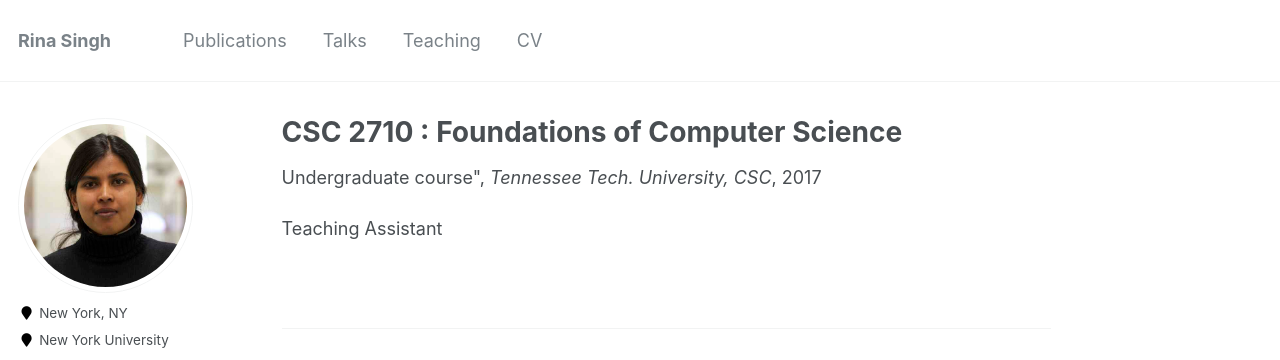
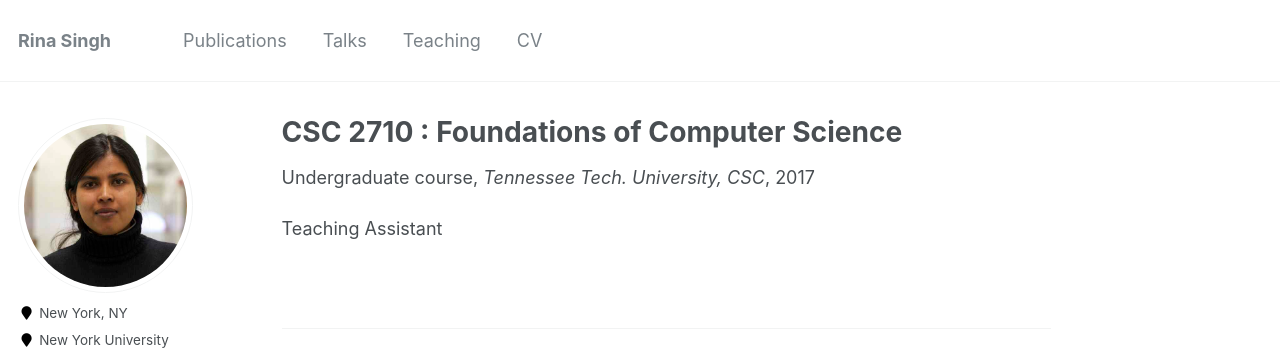
Before and after one commit to rsingh43/rsingh43.github.io, a Jekyll site: the page built from _teaching/2017-Spring-FCS.md, in a window 1280 px wide. Shown: the top 360 px of the page. Built offline with Jekyll 4.4.1, drawn with Linux system fonts in a browser that asks for light colours.

```diff
--- a/_teaching/2017-Spring-FCS.md
+++ b/_teaching/2017-Spring-FCS.md
@@ -1,7 +1,7 @@
 ---
 title: "CSC 2710 : Foundations of Computer Science"
 collection: teaching
-type: Undergraduate course"
+type: "Undergraduate course"
 permalink: /teaching/2017-Sprig-FCS
 venue: "Tennessee Tech. University, CSC"
 date: 2017-09-01
```
